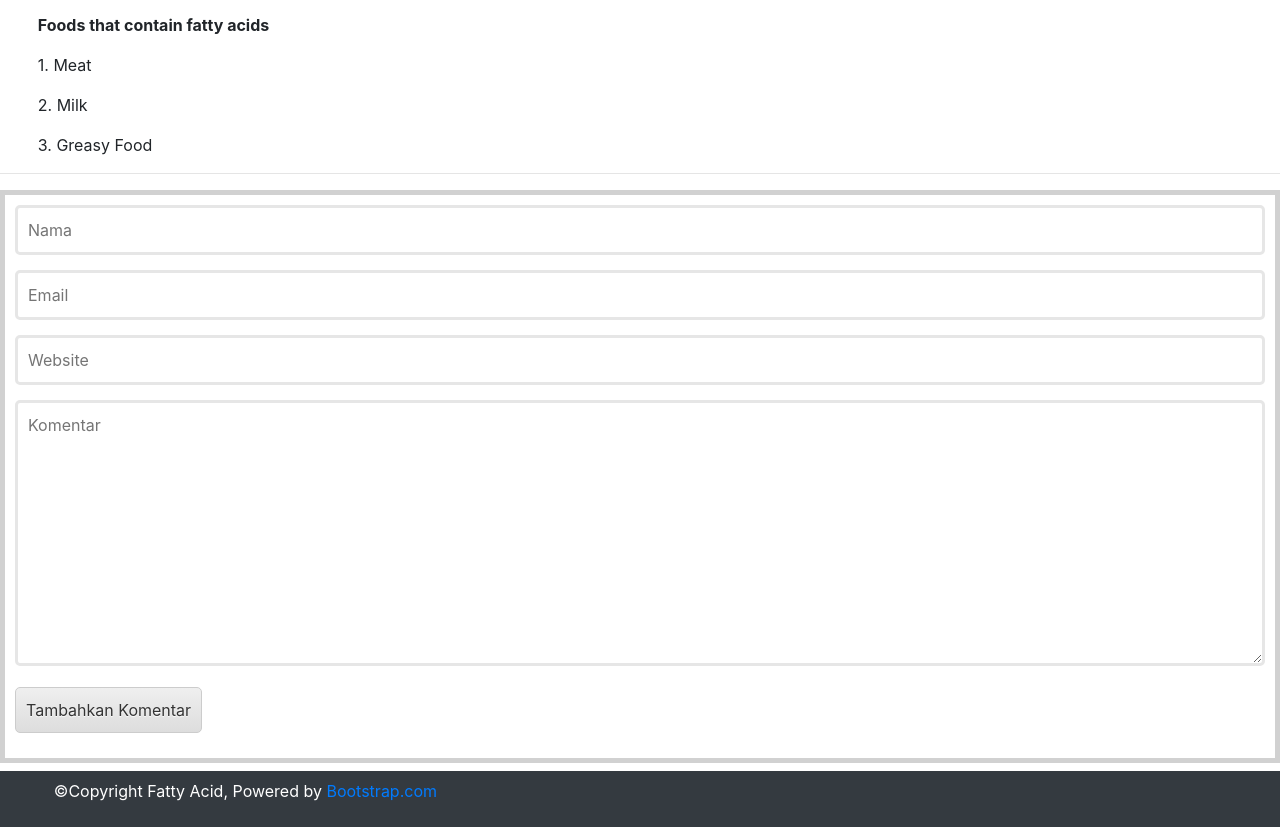
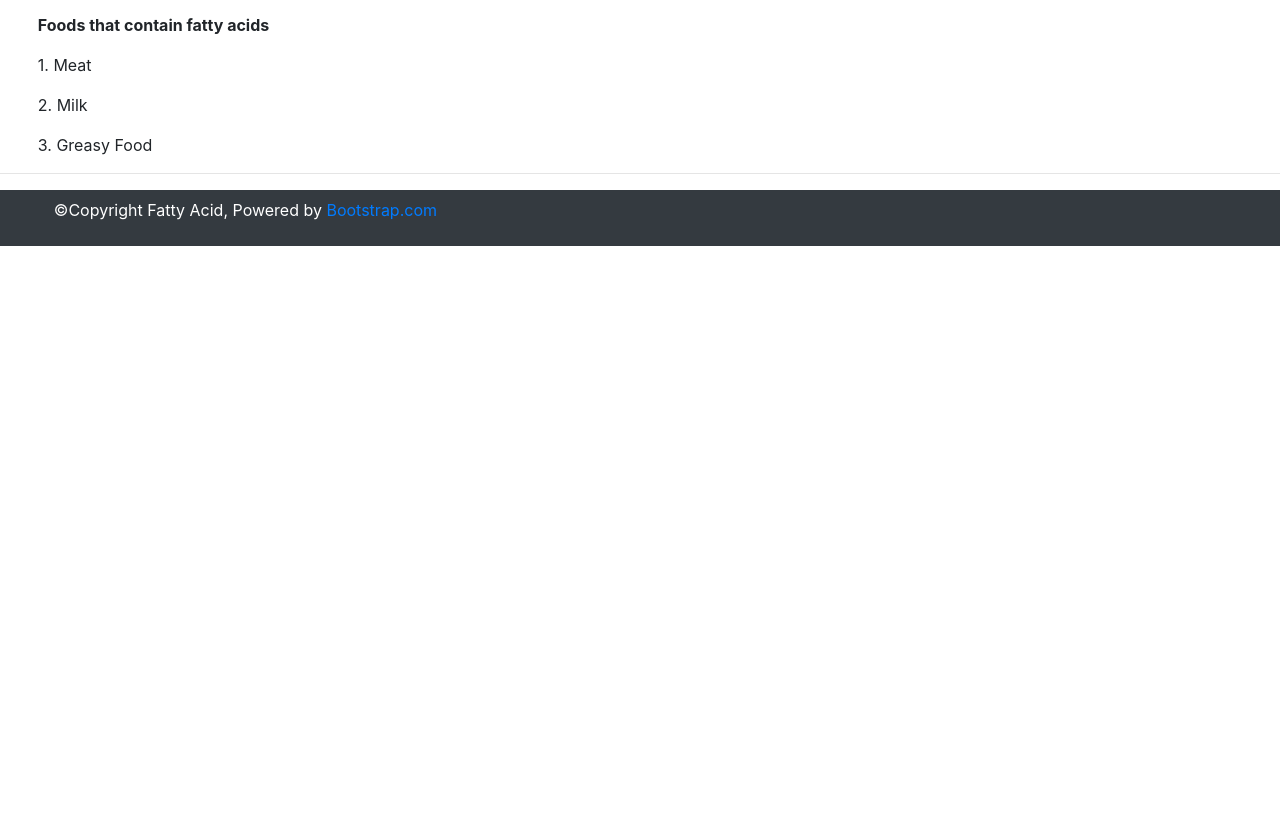
Before and after one commit to SMAKBO/tugas-labkom-2018-TaniaAF, a plain HTML site: page jenis.html in a window 1280 px wide. Shown: the part 1089-1916 px from the top of the page. After the commit the page ends 1335 px from the top, so only its background shows below. Drawn offline with Linux system fonts and the light colour scheme.

Commit message:
Add files via upload

```diff
--- a/jenis.html
+++ b/jenis.html
@@ -50,28 +50,6 @@
 <p>3. Greasy Food</p>
 <hr>
 
-<form id="formKomentar" style="width: 100%; margin-bottom: 0.5rem">
-    <div>
-     <input type="text" name="nama" placeholder="Nama" style="width: 100%" />
-    </div>
-
-    <div>
-     <input type="text" name="email" placeholder="Email" style="width: 100%" />
-    </div>
-
-    <div>
-     <input type="text" name="website" placeholder="Website" style="width: 100%" />
-    </div>
-
-    <div>
-     <textarea name="komentar" rows="10" placeholder="Komentar" style="width: 100%"></textarea>
-    </div>
-
-    <div>
-      <input type="submit" value="Tambahkan Komentar"/>
-    </div>
-  </form>
-
 <footer>
   <div class="navbar navbar-expand-lg navbar-dark bg-dark">
     <p style="color: white">
```
